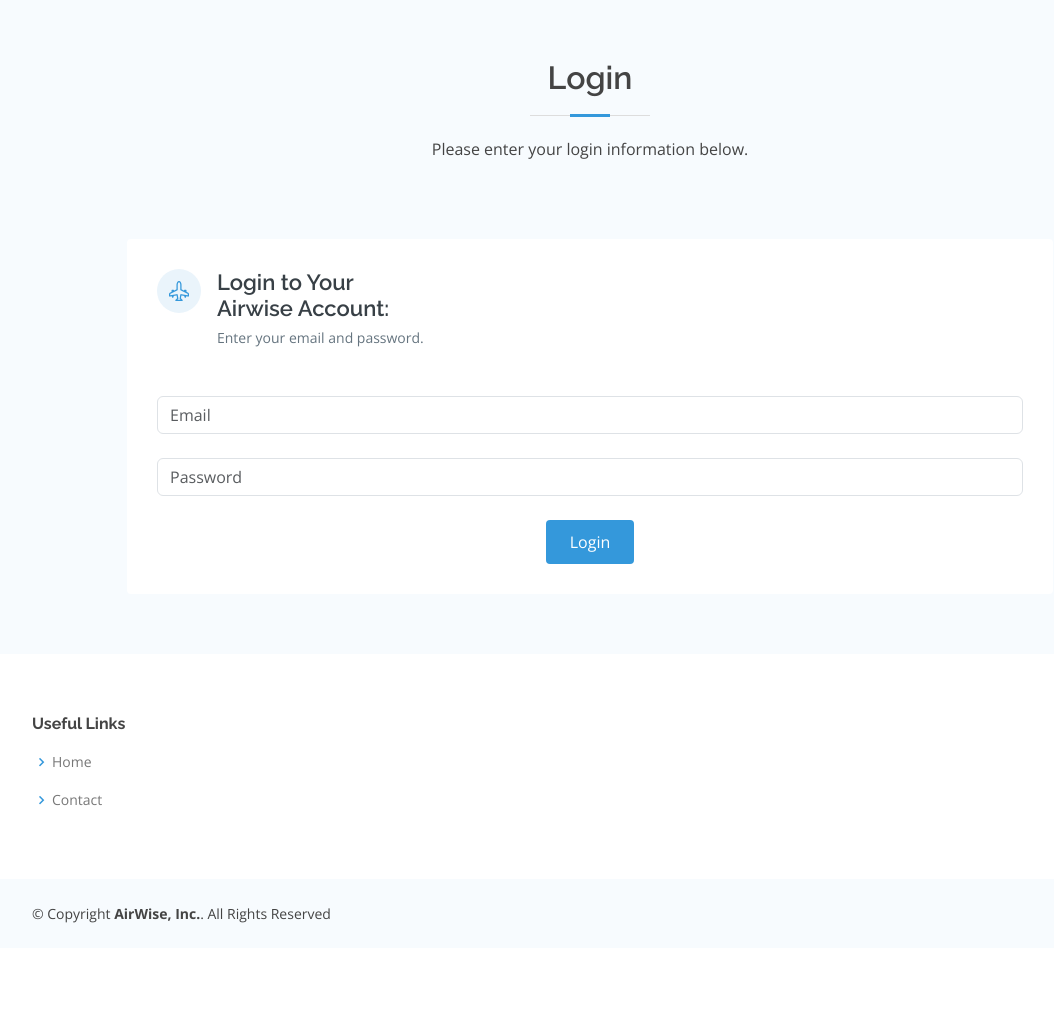
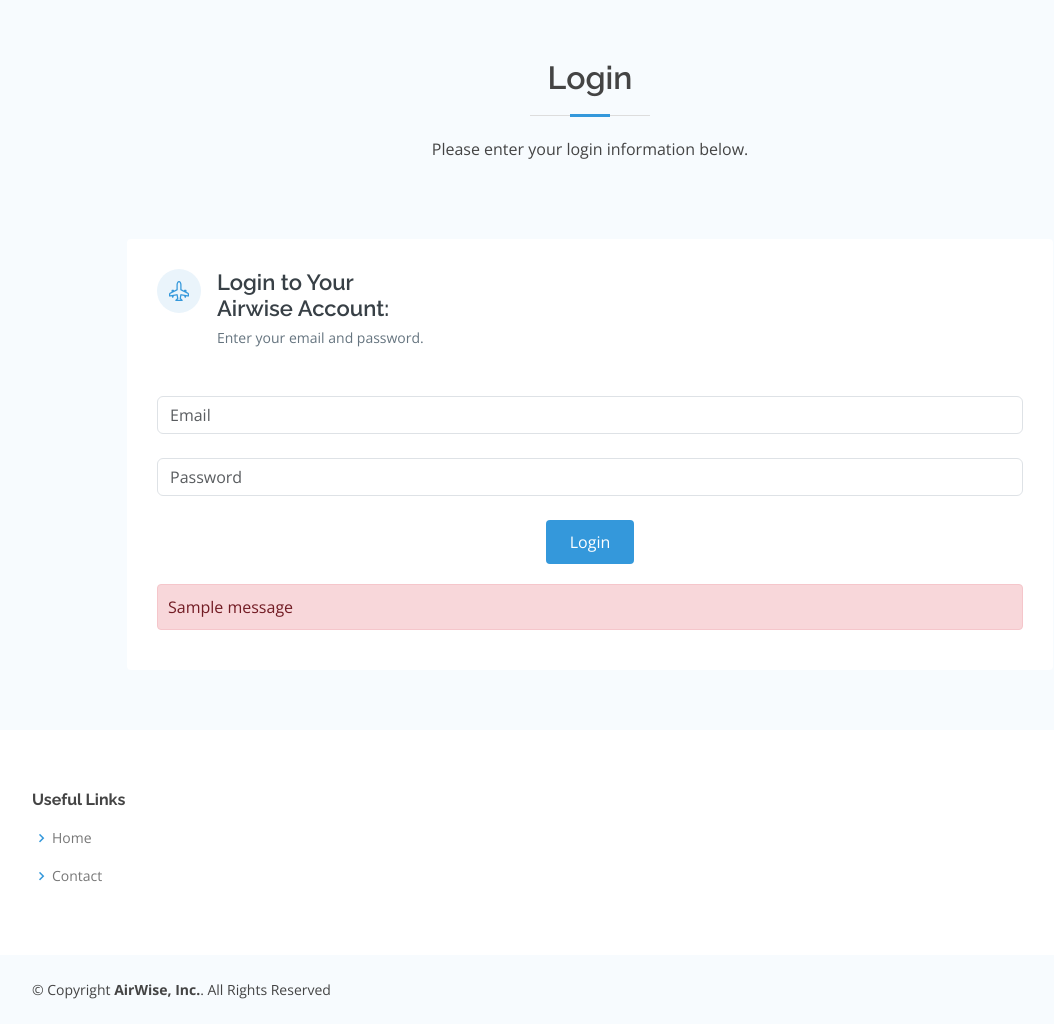
Before and after one commit to sarahstalbin/aviation_weather_app_capstone, a Flask app: page /login in a window 1280 px wide. Shown: the part 272-1296 px from the top of the page, without its empty margins (50-1104 px from the left). Before the commit the page ends 1195 px from the top, so only its background shows below. Run offline with Flask 2, Linux system fonts and the light colour scheme; tables that the repository leaves empty hold one stand-in row (values such as "Sample post"); one stand-in notice (Sample message) is shown; some libraries are stand-ins or nearby versions.

Commit message:
Add div container for flash message in login. Add styles for this purpose to CSS file.

```diff
--- a/airwise_front_end/assets/css/style.css
+++ b/airwise_front_end/assets/css/style.css
@@ -784,6 +784,25 @@ section {
 
 
 /*--------------------------------------------------------------
+# Flash Messages
+--------------------------------------------------------------*/
+
+#flash-messages {
+  margin-top: 20px;
+}
+
+.flash-message {
+  background-color: #f8d7da;
+  color: #721c24;
+  border: 1px solid #f5c6cb;
+  padding: 10px;
+  border-radius: 4px;
+  margin-bottom: 10px;
+}
+
+
+
+/*--------------------------------------------------------------
 # Forms
 --------------------------------------------------------------*/
 
--- a/airwise_front_end/templates/login.html
+++ b/airwise_front_end/templates/login.html
@@ -66,6 +66,13 @@
 		      <button type="submit" class="btn btn-primary">{{ form.submit.label }}</button>
 		    </div>
 		  </form>
+
+                  <div id="flash-messages">
+                    {% for message in get_flashed_messages() %}
+                      <div class="flash-message">{{ message }}</div>
+                    {% endfor %}
+                  </div>
+
 		</div>
 
               </div>
```
